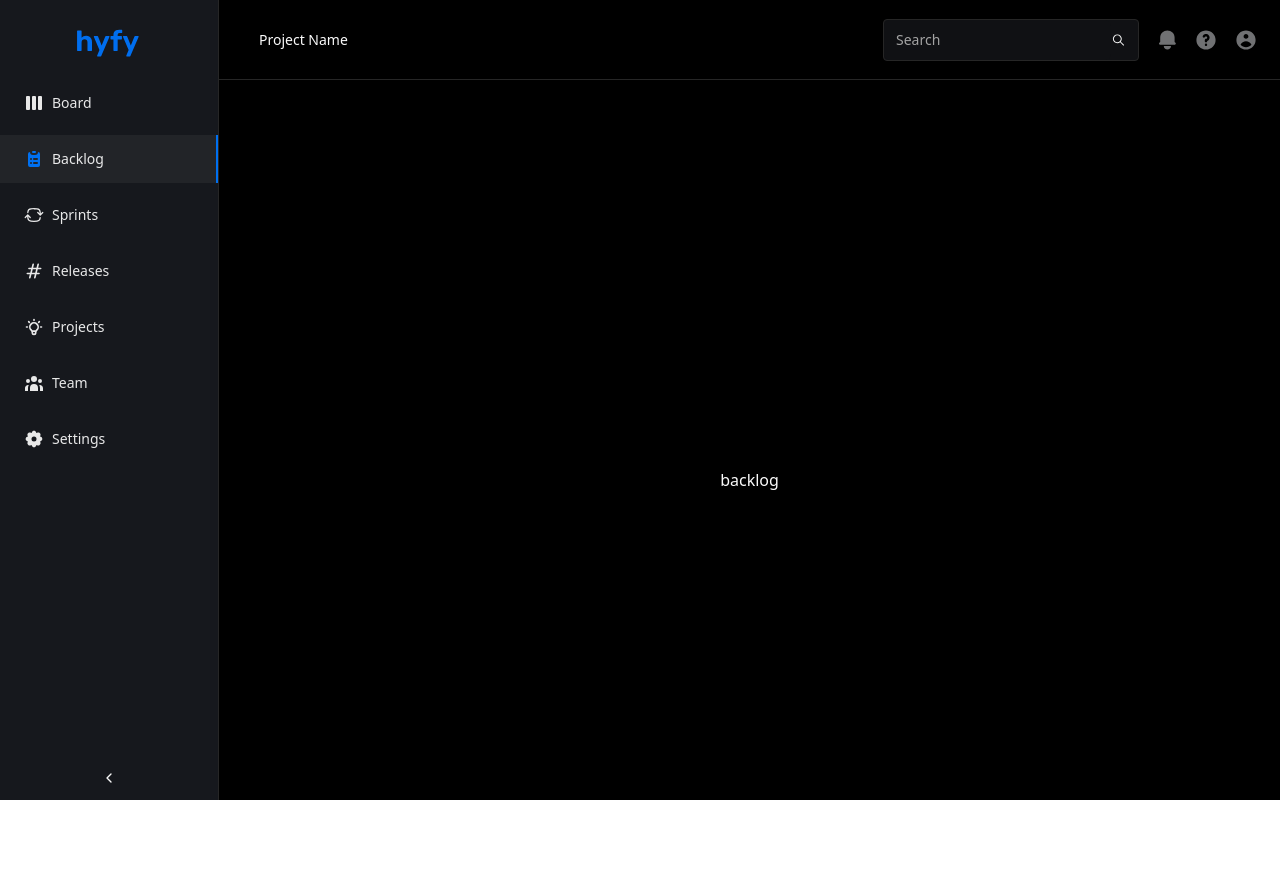
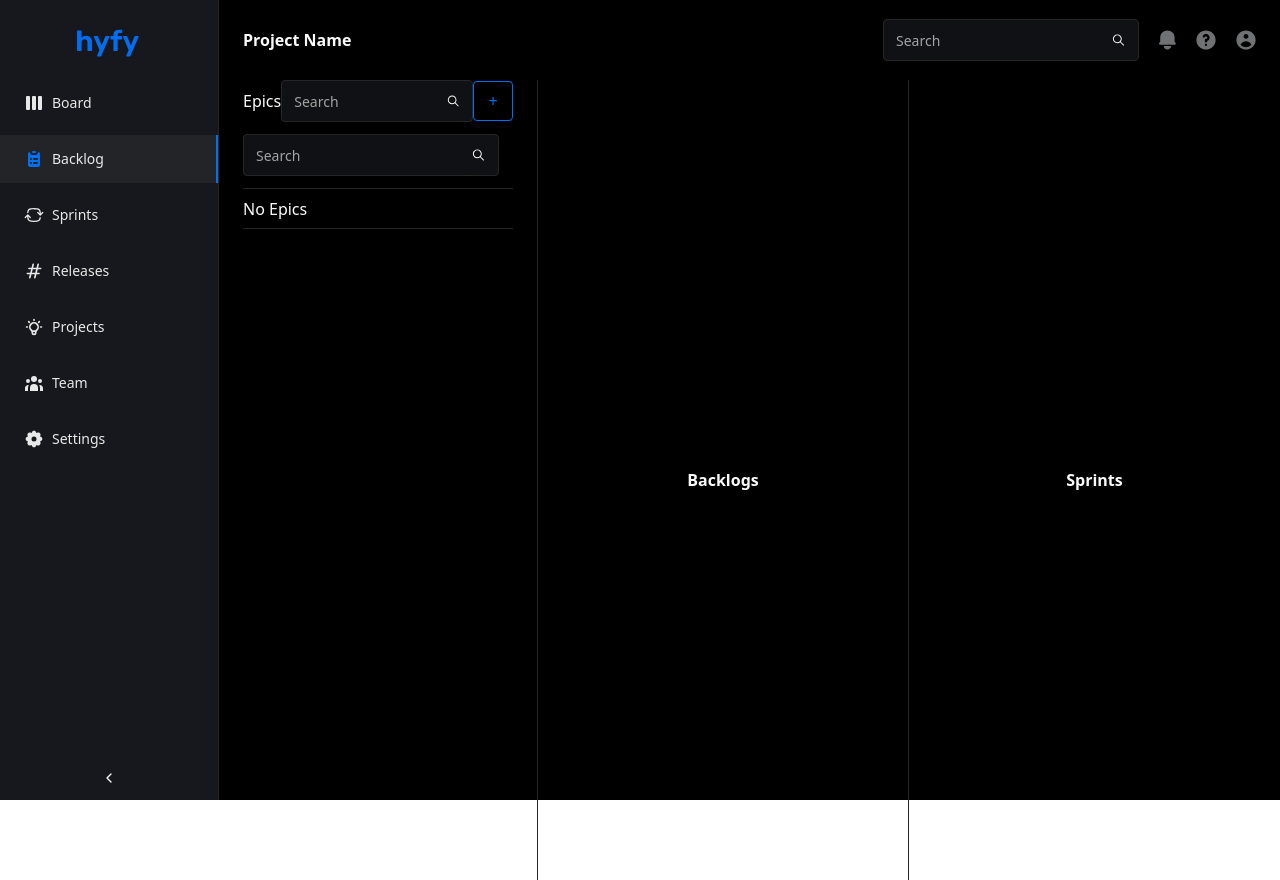
Before and after one commit to shabeer3508/hyfy-lite, a React (Vite) app: page /backlog in a window 1280 px wide. Built offline with nearby package versions, Linux system fonts and the light colour scheme; what redux-axios-middleware would draw is missing.

Commit message:
style(ui):backlog feature ui

```diff
--- a/package.json
+++ b/package.json
@@ -27,6 +27,7 @@
 		"react-hook-form": "^7.50.1",
 		"react-icons": "^5.0.1",
 		"react-redux": "^9.1.0",
+		"react-resizable-panels": "^2.0.8",
 		"react-router-dom": "^6.4.1",
 		"react-toastify": "^10.0.4",
 		"redux": "^4.2.0",
--- /dev/null
+++ b/src/components/ui/resizable.tsx
@@ -0,0 +1,45 @@
+"use client"
+
+import { GripVertical } from "lucide-react"
+import * as ResizablePrimitive from "react-resizable-panels"
+
+import { cn } from "@/lib/utils"
+
+const ResizablePanelGroup = ({
+  className,
+  ...props
+}: React.ComponentProps<typeof ResizablePrimitive.PanelGroup>) => (
+  <ResizablePrimitive.PanelGroup
+    className={cn(
+      "flex h-full w-full data-[panel-group-direction=vertical]:flex-col",
+      className
+    )}
+    {...props}
+  />
+)
+
+const ResizablePanel = ResizablePrimitive.Panel
+
+const ResizableHandle = ({
+  withHandle,
+  className,
+  ...props
+}: React.ComponentProps<typeof ResizablePrimitive.PanelResizeHandle> & {
+  withHandle?: boolean
+}) => (
+  <ResizablePrimitive.PanelResizeHandle
+    className={cn(
+      "relative flex w-px items-center justify-center bg-border after:absolute after:inset-y-0 after:left-1/2 after:w-1 after:-translate-x-1/2 focus-visible:outline-none focus-visible:ring-1 focus-visible:ring-ring focus-visible:ring-offset-1 data-[panel-group-direction=vertical]:h-px data-[panel-group-direction=vertical]:w-full data-[panel-group-direction=vertical]:after:left-0 data-[panel-group-direction=vertical]:after:h-1 data-[panel-group-direction=vertical]:after:w-full data-[panel-group-direction=vertical]:after:-translate-y-1/2 data-[panel-group-direction=vertical]:after:translate-x-0 [&[data-panel-group-direction=vertical]>div]:rotate-90",
+      className
+    )}
+    {...props}
+  >
+    {withHandle && (
+      <div className="z-10 flex h-4 w-3 items-center justify-center rounded-sm border bg-border">
+        <GripVertical className="h-2.5 w-2.5" />
+      </div>
+    )}
+  </ResizablePrimitive.PanelResizeHandle>
+)
+
+export { ResizablePanelGroup, ResizablePanel, ResizableHandle }
--- a/src/layout/TheHeader.tsx
+++ b/src/layout/TheHeader.tsx
@@ -13,13 +13,13 @@ interface TheHeaderProps {
 const TheHeader = ({ onClickMenu }: TheHeaderProps) => {
 	return (
 		<div className="w-full transition-all duration-200 ease-in ">
-			<div className="flex h-20 items-center border-b  pl-2 pr-6 ">
-				<Button
+			<div className="flex h-20 items-center px-6">
+				{/* <Button
 					variant="link"
 					onClick={onClickMenu}
 					className=" cursor-pointer"
-				></Button>
-				<div className=" flex items-center text-sm dark:text-foreground">
+				></Button> */}
+				<div className="font-semibold  flex items-center  dark:text-foreground">
 					Project Name
 				</div>
 				<div className="flex grow items-center justify-end gap-5 dark:text-foreground">
--- /dev/null
+++ b/src/pages/backlog/index.tsx
@@ -0,0 +1,90 @@
+import { Input } from "@/components/ui/input";
+import {
+	ResizableHandle,
+	ResizablePanel,
+	ResizablePanelGroup,
+} from "@/components/ui/resizable";
+import { IoIosSearch } from "react-icons/io";
+
+import { CiSquarePlus } from "react-icons/ci";
+
+const Backlog = () => {
+	return (
+		<div className="dark:text-foreground h-screen">
+			<ResizablePanelGroup
+				direction="horizontal"
+				className=" rounded-lg "
+			>
+				<ResizablePanel defaultSize={30} maxSize={30} minSize={20}>
+					<EpicsColumn />
+				</ResizablePanel>
+				<ResizableHandle />
+				<ResizablePanel defaultSize={70}>
+					<ResizablePanelGroup
+						direction="horizontal"
+						className=" rounded-lg "
+					>
+						<ResizablePanel defaultSize={50}>
+							<BacklogColumn />
+						</ResizablePanel>
+						{/* <ResizableHandle /> */}
+						<ResizablePanel defaultSize={50}>
+							<SprintsColumn />
+						</ResizablePanel>
+					</ResizablePanelGroup>
+				</ResizablePanel>
+			</ResizablePanelGroup>
+		</div>
+	);
+};
+
+export default Backlog;
+
+const EpicsColumn = () => {
+	return (
+		<div className="flex flex-col h-full px-6">
+			<div className="flex items-center justify-between w-full">
+				<div className="">Epics</div>
+				<div className="flex items-center bg-background pr-3 rounded border">
+					<Input
+						className=" outine-0 ring-0 focus-visible:ring-0 focus-visible:ring-offset-0 border-0"
+						placeholder="Search"
+					/>
+					<IoIosSearch />
+				</div>
+				<div className="flex justify-center items-center border p-2 rounded aspect-square h-10 w-10 border-primary text-primary">
+					+
+				</div>
+			</div>
+			<div className="flex border-b w-full  py-3">
+				<div className="flex items-center bg-background pr-3 rounded border">
+					<Input
+						className=" outine-0 ring-0 focus-visible:ring-0 focus-visible:ring-offset-0 border-0"
+						placeholder="Search"
+					/>
+					<IoIosSearch />
+				</div>
+			</div>
+			<div className="flex items-center border-b h-10 w-full">
+				<span className="">No Epics</span>
+			</div>
+			<div></div>
+		</div>
+	);
+};
+
+const BacklogColumn = () => {
+	return (
+		<div className="flex h-full items-center justify-center p-6 border-r">
+			<span className="font-semibold">Backlogs</span>
+		</div>
+	);
+};
+
+const SprintsColumn = () => {
+	return (
+		<div className="flex h-full items-center justify-center p-6">
+			<span className="font-semibold">Sprints</span>
+		</div>
+	);
+};
--- /dev/null
+++ b/src/pages/board/index.tsx
@@ -0,0 +1,7 @@
+import React from "react";
+
+const index = () => {
+	return <div>index</div>;
+};
+
+export default index;
--- /dev/null
+++ b/src/pages/projects/index.tsx
@@ -0,0 +1,7 @@
+import React from "react";
+
+const index = () => {
+	return <div>index</div>;
+};
+
+export default index;
--- /dev/null
+++ b/src/pages/releases/index.tsx
@@ -0,0 +1,7 @@
+import React from "react";
+
+const index = () => {
+	return <div>index</div>;
+};
+
+export default index;
--- /dev/null
+++ b/src/pages/settings/index.tsx
@@ -0,0 +1,7 @@
+import React from "react";
+
+const index = () => {
+	return <div>index</div>;
+};
+
+export default index;
--- /dev/null
+++ b/src/pages/sprints/index.tsx
@@ -0,0 +1,7 @@
+import React from "react";
+
+const index = () => {
+	return <div>index</div>;
+};
+
+export default index;
--- /dev/null
+++ b/src/pages/team/index.tsx
@@ -0,0 +1,7 @@
+import React from "react";
+
+const index = () => {
+	return <div>index</div>;
+};
+
+export default index;
--- a/src/routes/routes.tsx
+++ b/src/routes/routes.tsx
@@ -1,3 +1,5 @@
+import Backlog from "@/pages/backlog";
+
 const Apple = ({ title }: { title?: string }) => {
 	return (
 		<div className="dark:text-foreground flex justify-center h-screen items-center">
@@ -13,7 +15,7 @@ const defultRoutes = [
 	},
 	{
 		path: "/backlog",
-		component: <Apple title="backlog" />,
+		component: <Backlog />,
 	},
 	{
 		path: "/sprints",
@@ -36,6 +38,7 @@ const defultRoutes = [
 		component: <Apple title="settings" />,
 	},
 ];
+
 const routes = [...defultRoutes];
 
 export default routes;
```
Also changed, not shown: 1 other file (tests, documents, lock files or other folders).
